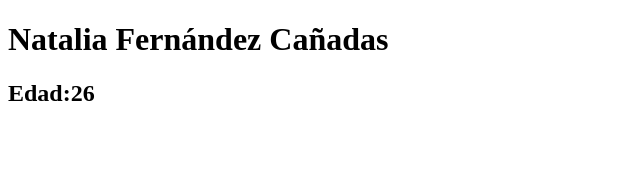
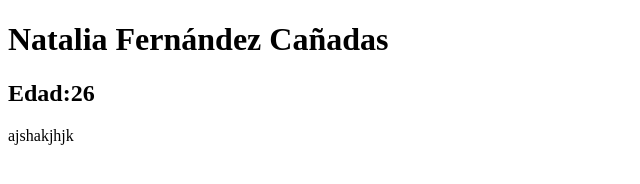
Before and after one commit to natproject/repo1, a plain HTML site: page index.html in a window 1280 px wide. Shown: the whole page, without its empty margins (0-640 px from the left). Drawn offline with Linux system fonts and the light colour scheme.

Commit message:
He añadido un parrafo

```diff
--- a/index.html
+++ b/index.html
@@ -10,5 +10,6 @@
     <h1>Natalia Fernández Cañadas</h1>
     <h2>Edad:26</h2>
     <title>HOLA</title>
+    <p>ajshakjhjk</p>
 </body>
 </html>
```
